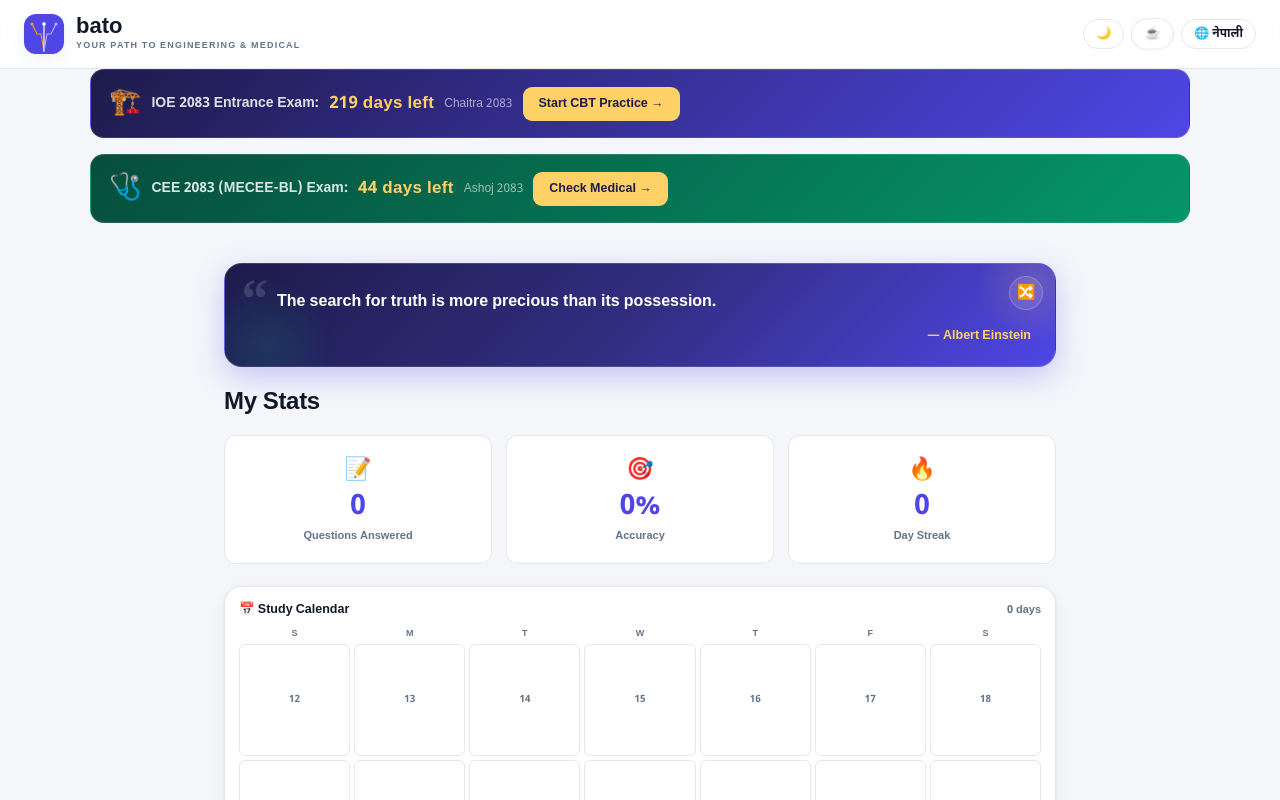
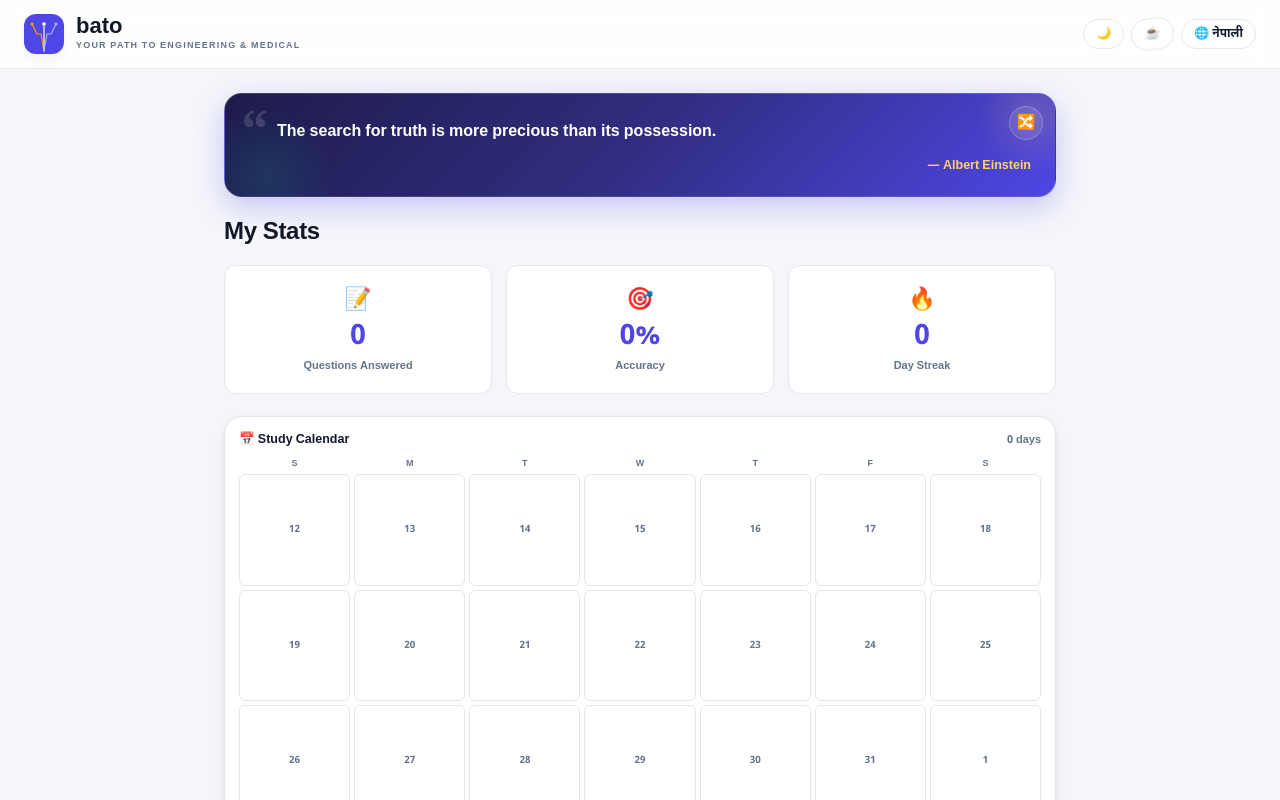
Before and after one commit to harmless-beep/bato, a Next.js app: page / in a window 1280 px wide. Shown: the top 800 px of the page. Built offline with nearby package versions, Linux system fonts and the light colour scheme.

Commit message:
remove excessive countdown banners (IOE/CEE) + dead CSS

```diff
--- a/app/globals.css
+++ b/app/globals.css
@@ -532,30 +532,6 @@ html[data-theme="dark"] .filter-label { color: var(--muted); }
 /* ─── Home Dashboard (added) ─── */
 .dashboard { padding: 12px 16px 40px; }
 
-/* Countdown banner */
-.countdown-banner {
-  background: linear-gradient(135deg, #1e1b4b, #4f46e5);
-  border-radius: 14px;
-  padding: 16px 18px;
-  margin-bottom: 20px;
-  display: flex; align-items: center; gap: 12px;
-  flex-wrap: wrap;
-  border: 1px solid rgba(255,255,255,0.12);
-}
-.countdown-inner { display: flex; align-items: center; gap: 10px; flex: 1; min-width: 200px; }
-.countdown-icon { font-size: 26px; }
-.countdown-label { color: rgba(255,255,255,0.85); font-size: 14px; font-weight: 700; }
-.countdown-days { color: #ffd166; font-size: 17px; font-weight: 900; letter-spacing: 0.3px; }
-.countdown-date { color: rgba(255,255,255,0.6); font-size: 12px; }
-.countdown-cta {
-  background: #ffd166; color: #1e1b4b;
-  font-size: 12.5px; font-weight: 800;
-  padding: 9px 16px; border-radius: 9px;
-  text-decoration: none;
-  transition: transform 0.15s, background 0.15s;
-}
-.countdown-cta:hover { transform: translateY(-1px); background: #ffe08a; }
-
 /* Stats row */
 .stats-row { display: grid; grid-template-columns: repeat(3, 1fr); gap: 10px; margin-bottom: 22px; }
 .stat-tile {
@@ -689,8 +665,6 @@ html[data-theme="dark"] .filter-label { color: var(--muted); }
   .stat-tile-num { font-size: 18px; }
   .quick-grid { grid-template-columns: repeat(2, 1fr); gap: 8px; }
   .two-col { grid-template-columns: 1fr; }
-  .countdown-banner { padding: 12px 14px; }
-  .countdown-days { font-size: 15px; }
   .topbar { padding: 8px 12px; }
   .nav-title { font-size: 14px; }
 }
@@ -789,7 +763,6 @@ html[data-theme="dark"] .filter-label { color: var(--muted); }
   margin: 0 auto 14px;
 }
 @media (min-width: 1025px) {
-  .countdown-banner { margin-bottom: 16px; }
   .dashboard { max-width: 880px; padding: 24px 24px 56px; }
   .quick-grid { grid-template-columns: repeat(3, 1fr); gap: 14px; }
   .quick-card { padding: 20px 16px; }
--- a/app/page.tsx
+++ b/app/page.tsx
@@ -83,48 +83,17 @@ export default function Home() {
   const [stats, setStats] = useState({ questions: 0, accuracy: 0, streak: 0, days: [] as string[] })
   const [mounted, setMounted] = useState(false)
   const [quote, setQuote] = useState<{ en: string; np?: string; by: string; byNp?: string }>(() => randomQuote())
-  const [daysLeft, setDaysLeft] = useState<{ ioe: number; cee: number } | null>(null)
 
   const newQuote = useCallback(() => setQuote(randomQuote()), [])
 
   useEffect(() => {
     setStats(getStats())
-    const days = (iso: string) => Math.max(0, Math.ceil((new Date(iso).getTime() - Date.now()) / 86400000))
-    setDaysLeft({ ioe: days('2027-03-29'), cee: days('2026-10-05') })
     setMounted(true)
   }, [])
 
   return (
     <div>
       <TopBar />
-
-      {/* ── Countdown Banners ───────────────────────────────────────── */}
-      <div className="countdown-banner" style={{ background: 'linear-gradient(135deg, #1e1b4b, #4f46e5)' }}>
-        <div className="countdown-inner">
-          <span className="countdown-icon">🏗️</span>
-          <span className="countdown-label">
-            {isNe ? 'IOE 2083 प्रवेश परीक्षा:' : 'IOE 2083 Entrance Exam:'}
-          </span>
-          <span className="countdown-days">{daysLeft ? `${daysLeft.ioe} ${isNe ? 'दिन बाँकी' : 'days left'}` : '…'}</span>
-          <span className="countdown-date">{isNe ? 'चैत २०८३' : 'Chaitra 2083'}</span>
-          <Link href="/mock-test" className="countdown-cta">
-            {isNe ? 'CBT अभ्यास सुरु →' : 'Start CBT Practice →'}
-          </Link>
-        </div>
-      </div>
-      <div className="countdown-banner" style={{ background: 'linear-gradient(135deg, #064e3b, #059669)' }}>
-        <div className="countdown-inner">
-          <span className="countdown-icon">🩺</span>
-          <span className="countdown-label">
-            {isNe ? 'CEE 2083 (MECEE-BL) परीक्षा:' : 'CEE 2083 (MECEE-BL) Exam:'}
-          </span>
-          <span className="countdown-days">{daysLeft ? `${daysLeft.cee} ${isNe ? 'दिन बाँकी' : 'days left'}` : '…'}</span>
-          <span className="countdown-date">{isNe ? 'असोज २०८३' : 'Ashoj 2083'}</span>
-          <Link href="/med-predictor" className="countdown-cta">
-            {isNe ? 'मेडिकल हेर्नुहोस् →' : 'Check Medical →'}
-          </Link>
-        </div>
-      </div>
 
       {/* ── Dashboard body ───────────────────────────────────────────── */}
       <div className="dashboard">
```
